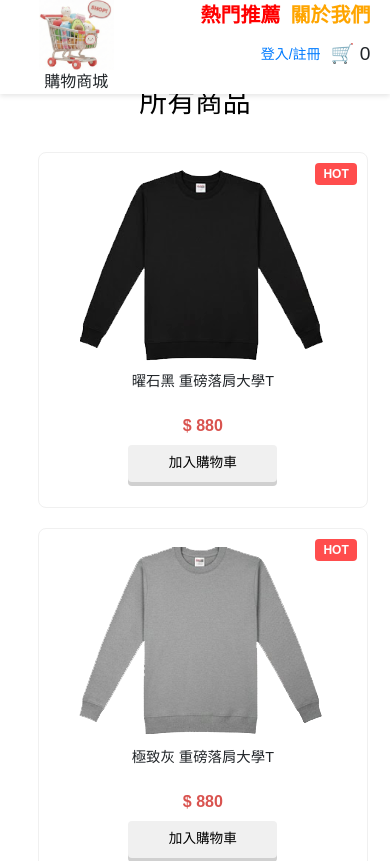
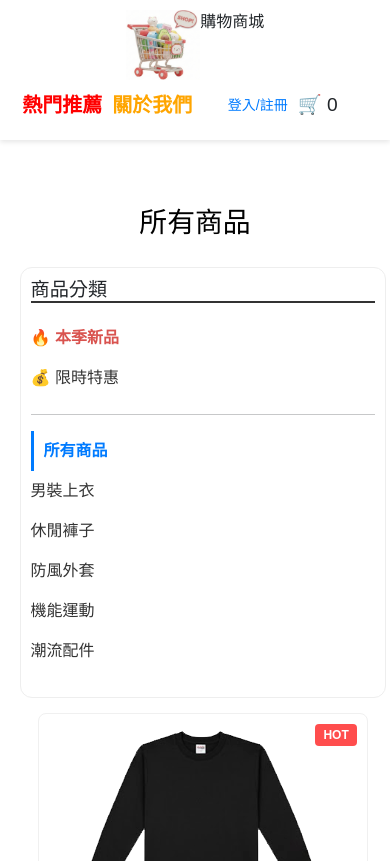
Before and after one commit to pnnnnnnnnn/HTML-Project, a website built with Vite: page index.html in a window 390 px wide. Shown: the top 861 px of the page. Built offline with nearby package versions, Linux system fonts and the light colour scheme; a script that the page names is missing; files whose address does not match are found by name.

Commit message:
手機板RWD已修正

```diff
--- a/style.css
+++ b/style.css
@@ -515,7 +515,6 @@ footer p {
         margin-bottom: 10px;
         padding: 10px;
         position: static;
-        display: none; /* 或改為橫向排列 */
         /* 移除 sticky，防止手機滑動問題 */
     }
 
@@ -524,50 +523,43 @@ footer p {
     }
 
     .navbar {
-        display: grid;
-        /* 左邊放 Logo，右邊放兩行文字 */
-        grid-template-columns: 1fr 2fr;
-        gap: 10px;
+        /* 移除 grid 改用 flex 並允許換行 */
+        display: flex !important;
+        flex-wrap: wrap;
+        justify-content: space-between;
+
+        /* 關鍵修正：高度改為 auto，內容多時會自動撐開 */
         height: auto !important;
+        min-height: 70px;
+        padding: 10px 5%;
     }
 
-    .nav-left {
-        grid-row: 1 / span 2;
-        /* 跨兩行 */
+    /* 讓左側 Logo 區塊與右側控制區塊佔滿寬度 */
+    .nav-left,
+    .nav-right {
+        width: 100%;
+        justify-content: center;
         display: flex;
-        flex-direction: column;
-        justify-content: center;
-        align-items: center;
+        margin-bottom: 5px;
     }
 
-    .nav-right {
-        display: flex;
-        flex-direction: column;
-        gap: 10px;
+    /* 導覽連結區塊 */
+    .nav-links {
+        position: static !important;
+        /* 移除電腦版的絕對定位 */
+        transform: none !important;
+        width: 100%;
+        justify-content: center !important;
+        padding: 5px 0;
     }
 
-    .nav-links {
-        /* 關鍵修正：取消電腦版的絕對定位，讓 order 生效 */
-        position: static !important;
-        transform: none !important;
-
-        order: 1;
-        /* 熱門推薦在上 */
-        display: flex;
-        justify-content: flex-end;
-        align-items: center;
+    /* 使用者控制區（登入、歡迎語） */
+    .user-controls {
+        width: 100%;
+        justify-content: center !important;
+        flex-wrap: wrap;
+        /* 讓長名字自動換行 */
         gap: 10px;
-        width: 100%;
-    }
-
-    .user-controls {
-        order: 2;
-        /* 登入註冊在下 */
-        display: flex;
-        justify-content: flex-end;
-        align-items: center;
-        gap: 10px;
-        width: 100%;
     }
 
     /* 縮小文字防止再次重疊 */
@@ -585,6 +577,11 @@ footer p {
     /* 縮小圖片以利閱讀 */
     .logo-img {
         height: 40px;
+    }
+    /* 增加標題與上方的距離 */
+    section {
+        margin-top: 200px !important; /* 增加數值直到標題顯現 */
+        padding: 20px 0;
     }
 
 }
```
